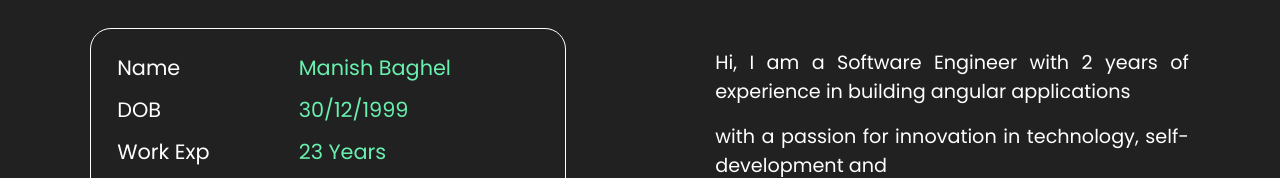
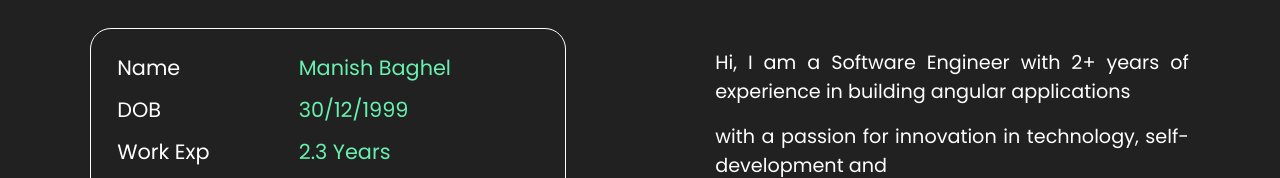
Before and after one commit to manishbaghel001/manish, an Angular app: page /personal in a window 1280 px wide. Shown: the part 774-952 px from the top of the page. Built offline with nearby package versions, Linux system fonts and the light colour scheme.

Commit message:
experience fixed from 23 to 2.3

```diff
--- a/src/app/personal-information/personal-information.component.ts
+++ b/src/app/personal-information/personal-information.component.ts
@@ -9,13 +9,13 @@ export class PersonalInformationComponent {
   myData: string[][] = [
     ['Name', 'Manish Baghel'],
     ['DOB', '30/12/1999'],
-    ['Work Exp', '23 Years'],
+    ['Work Exp', '2.3 Years'],
     ['Education', 'B.tech(2021)'],
     ['Interests', 'Cricket'],
   ];
 
   aboutMe: string[] = [
-    'Hi, I am a Software Engineer with 2 years of experience in building angular applications',
+    'Hi, I am a Software Engineer with 2+ years of experience in building angular applications',
     'with a passion for innovation in technology, self-development and ',
     'sharpening my leadership skills in a cutting edge technology area.',
   ];
```
Also changed, not shown: 9 other files (tests, documents, lock files or other folders).
